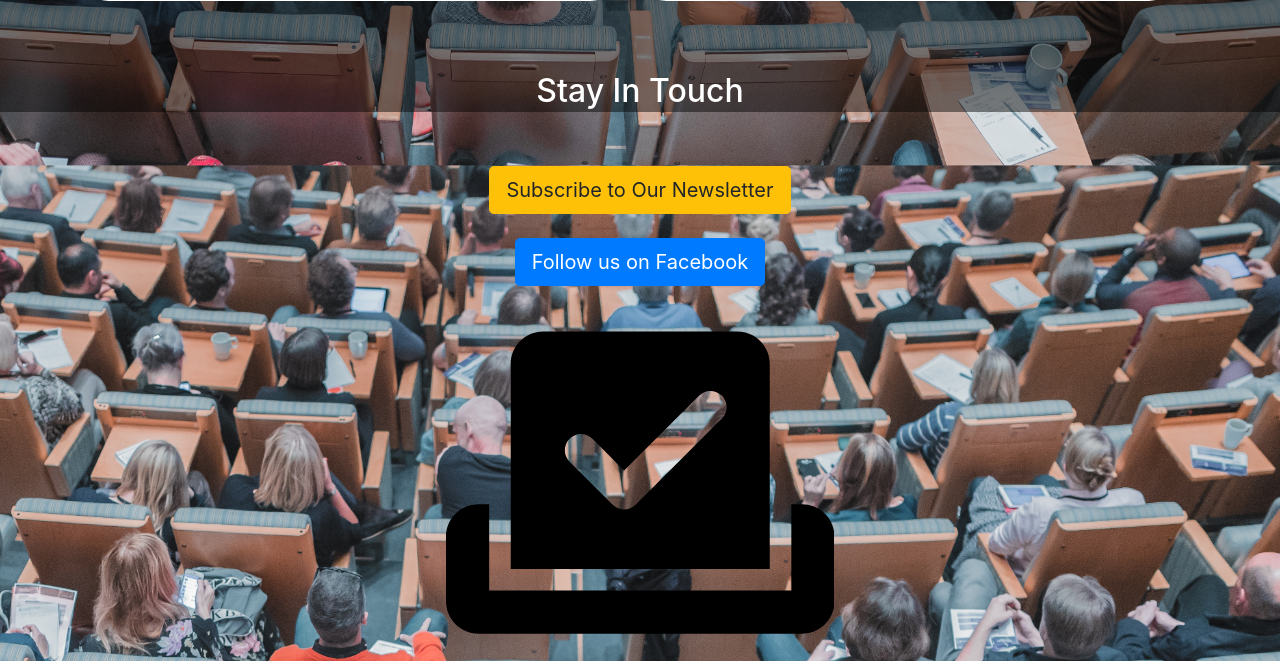
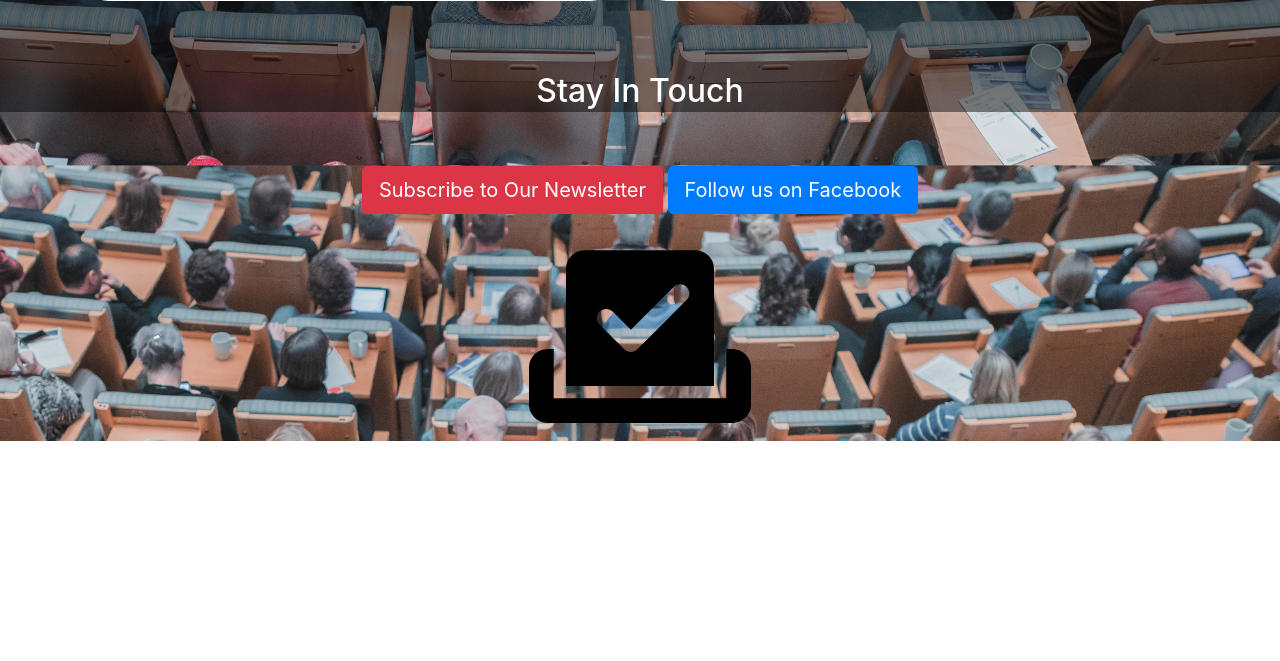
Before and after one commit to Radee1/vote, a Django app: page / in a window 1280 px wide. Shown: the part 688-1349 px from the top of the page. After the commit the page ends 1129 px from the top, so only its background shows below. Run offline with Django 3.2, Linux system fonts and the light colour scheme; some libraries are stand-ins or nearby versions.

Commit message:
Reorganized newsletter and facebook link buttons

```diff
--- a/accounts/templates/accounts/dashboard.html
+++ b/accounts/templates/accounts/dashboard.html
@@ -71,14 +71,13 @@
                             Subscribe to Our Newsletter
                         </button>
                     </a>
-                    <br><br>
                     <a href="https://www.facebook.com/" target="_blank">
-                        <button class="btn btn-lg btn-info">
+                        <button class="btn btn-lg btn-primary">
                             Follow us on Facebook
                         </button>
                     </a>
                     <br><br>
-                    <svg style="width:35%;" xmlns="http://www.w3.org/2000/svg" viewBox="0 0 576 512">
+                    <svg style="width:20%;" xmlns="http://www.w3.org/2000/svg" viewBox="0 0 576 512">
                         <!--! Font Awesome Pro 6.2.1 by @fontawesome - https://fontawesome.com License - https://fontawesome.com/license (Commercial License) Copyright 2022 Fonticons, Inc. -->
                         <path
                             d="M96 80c0-26.5 21.5-48 48-48H432c26.5 0 48 21.5 48 48V384H96V80zm313 47c-9.4-9.4-24.6-9.4-33.9 0l-111 111-47-47c-9.4-9.4-24.6-9.4-33.9 0s-9.4 24.6 0 33.9l64 64c9.4 9.4 24.6 9.4 33.9 0L409 161c9.4-9.4 9.4-24.6 0-33.9zM0 336c0-26.5 21.5-48 48-48H64V416H512V288h16c26.5 0 48 21.5 48 48v96c0 26.5-21.5 48-48 48H48c-26.5 0-48-21.5-48-48V336z" />
--- a/templates/home.html
+++ b/templates/home.html
@@ -50,18 +50,17 @@
                     <h2>Stay In Touch</h2>
                     <br><br>
                     <a href="{% url 'accounts:newsletter' %}">
-                        <button class="btn btn-lg btn-warning">
+                        <button class="btn btn-lg btn-danger">
                             Subscribe to Our Newsletter
                         </button>
                     </a>
-                    <br><br>
                     <a href="https://www.facebook.com/" target="_blank">
                         <button class="btn btn-lg btn-primary">
                             Follow us on Facebook
                         </button>
                     </a>
                     <br><br>
-                    <svg style="width:35%;" xmlns="http://www.w3.org/2000/svg" viewBox="0 0 576 512">
+                    <svg style="width:20%;" xmlns="http://www.w3.org/2000/svg" viewBox="0 0 576 512">
                         <!--! Font Awesome Pro 6.2.1 by @fontawesome - https://fontawesome.com License - https://fontawesome.com/license (Commercial License) Copyright 2022 Fonticons, Inc. -->
                         <path
                             d="M96 80c0-26.5 21.5-48 48-48H432c26.5 0 48 21.5 48 48V384H96V80zm313 47c-9.4-9.4-24.6-9.4-33.9 0l-111 111-47-47c-9.4-9.4-24.6-9.4-33.9 0s-9.4 24.6 0 33.9l64 64c9.4 9.4 24.6 9.4 33.9 0L409 161c9.4-9.4 9.4-24.6 0-33.9zM0 336c0-26.5 21.5-48 48-48H64V416H512V288h16c26.5 0 48 21.5 48 48v96c0 26.5-21.5 48-48 48H48c-26.5 0-48-21.5-48-48V336z" />
@@ -69,6 +68,7 @@
                     <br>
                 </div>
 
+
             </div>
         </div>
     </div>
```
